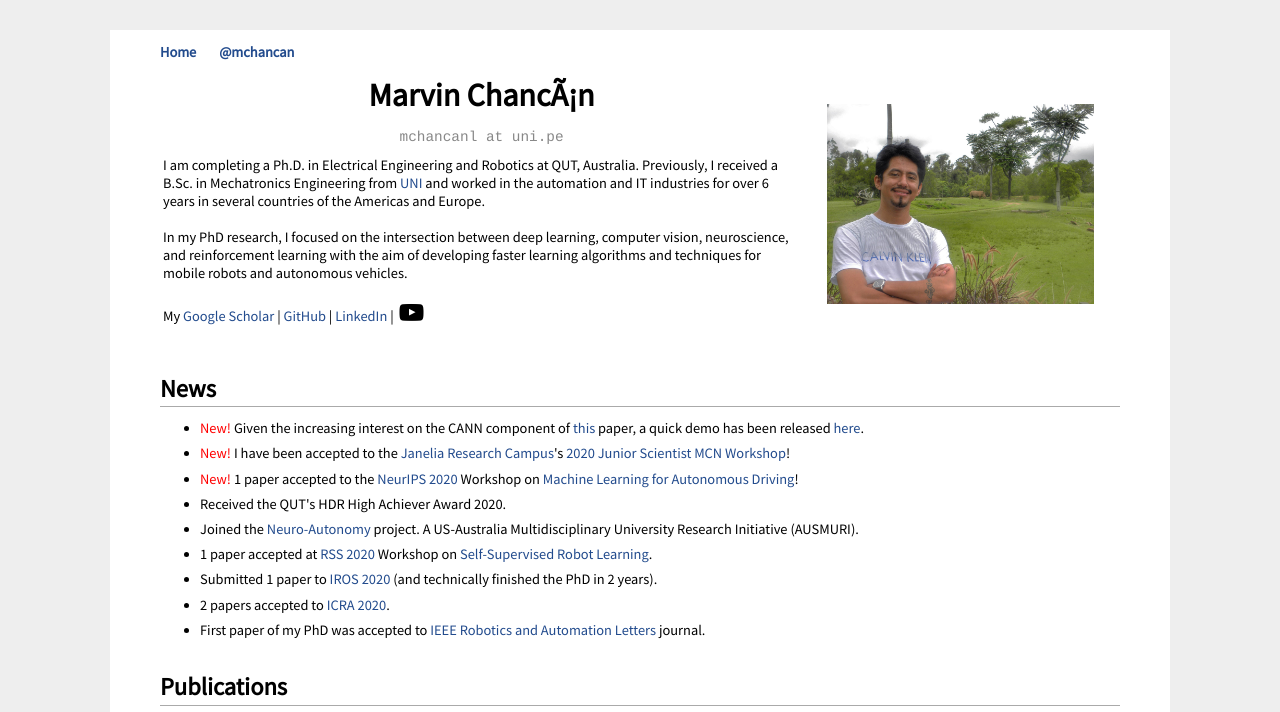
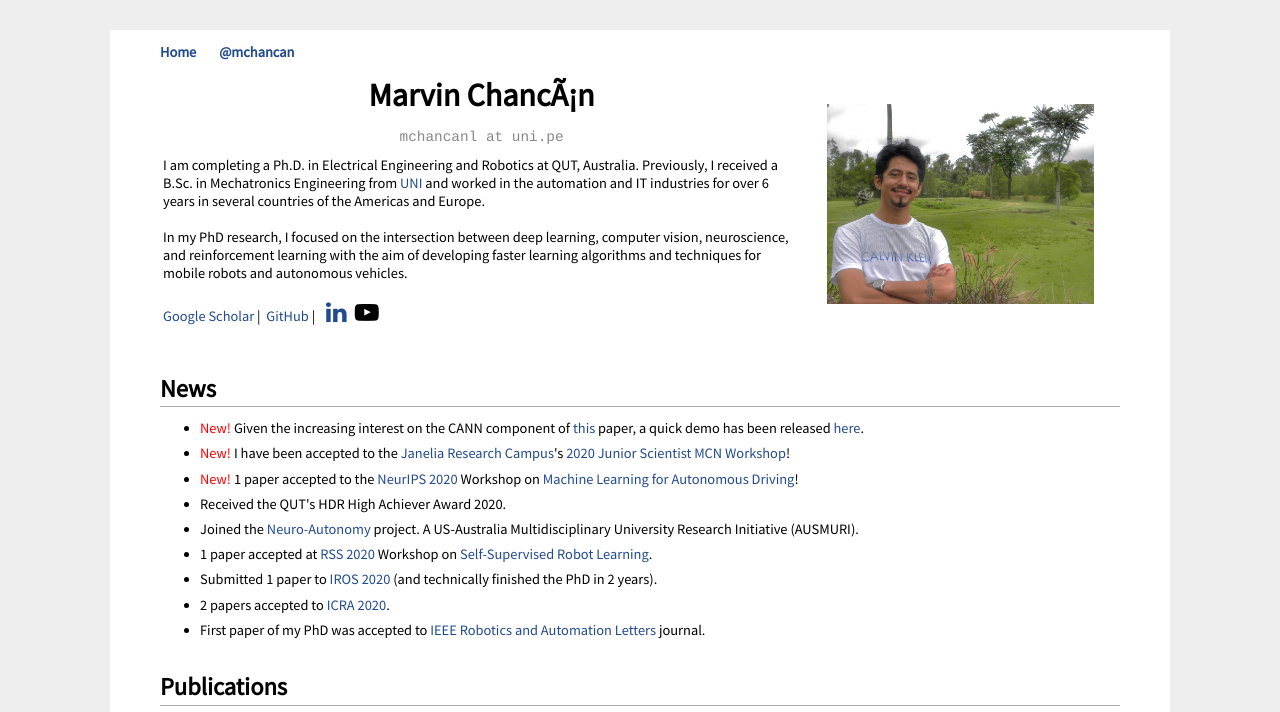
Before and after one commit to mchancan/mchancan.github.io, a Jekyll site: the page built from index.html, in a window 1280 px wide and 900 px high, cut to the strip 0-712 px from the top of the window. Built offline with Jekyll 4.4.1, drawn with Linux system fonts in a browser that asks for light colours; comment, search, counter and statistics services are not loaded.

Commit message:
Update index.html

```diff
--- a/index.html
+++ b/index.html
@@ -18,7 +18,10 @@ title: Marvin Chancán
 			In my PhD research, I focused on the intersection between deep learning, computer vision, neuroscience, and reinforcement learning with the aim of developing faster learning algorithms and techniques for mobile robots and autonomous vehicles.</br>
 			</br>
 			<!--<i class="fab fa-youtube" style="color:red"></i> <a href="https://youtu.be/IWFxjerw-9E" target="_blank"></a>-->
-			My <a href="https://scholar.google.com/citations?user=iK7xhJ4AAAAJ&hl=en" target="_blank">Google Scholar</a>&nbsp;|&nbsp;<a href="https://github.com/mchancan" target="_blank">GitHub</a>&nbsp;|&nbsp;<a href="https://www.linkedin.com/in/mchancan" target="_blank">LinkedIn</a>&nbsp;|&nbsp; <a href="https://www.youtube.com/channel/UCrvgoqpKBbeye87FtqdW4Iw" title="Follow on YouTube" target="_blank"> <i class="fa fa-youtube-play" style="font-size:24px;color:black"></i> </a>
+			<a href="https://scholar.google.com/citations?user=iK7xhJ4AAAAJ&hl=en" target="_blank">Google Scholar</a>&nbsp;|&nbsp;
+			<a href="https://github.com/mchancan" target="_blank">GitHub</a>&nbsp;|&nbsp;
+			<a href="https://www.linkedin.com/in/mchancan" title="Follow on LinkedIn" target="_blank"> <i class="fa fa-fw fa-linkedin" style="font-size:24px;color:inherit"></i> </a>
+			<a href="https://www.youtube.com/channel/UCrvgoqpKBbeye87FtqdW4Iw" title="Follow on YouTube" target="_blank"> <i class="fa fa-youtube-play" style="font-size:24px;color:black"></i> </a>
 		</p>
 	</td>
 	<td style="padding:2.5%;width:33%;max-width:40%">
```
